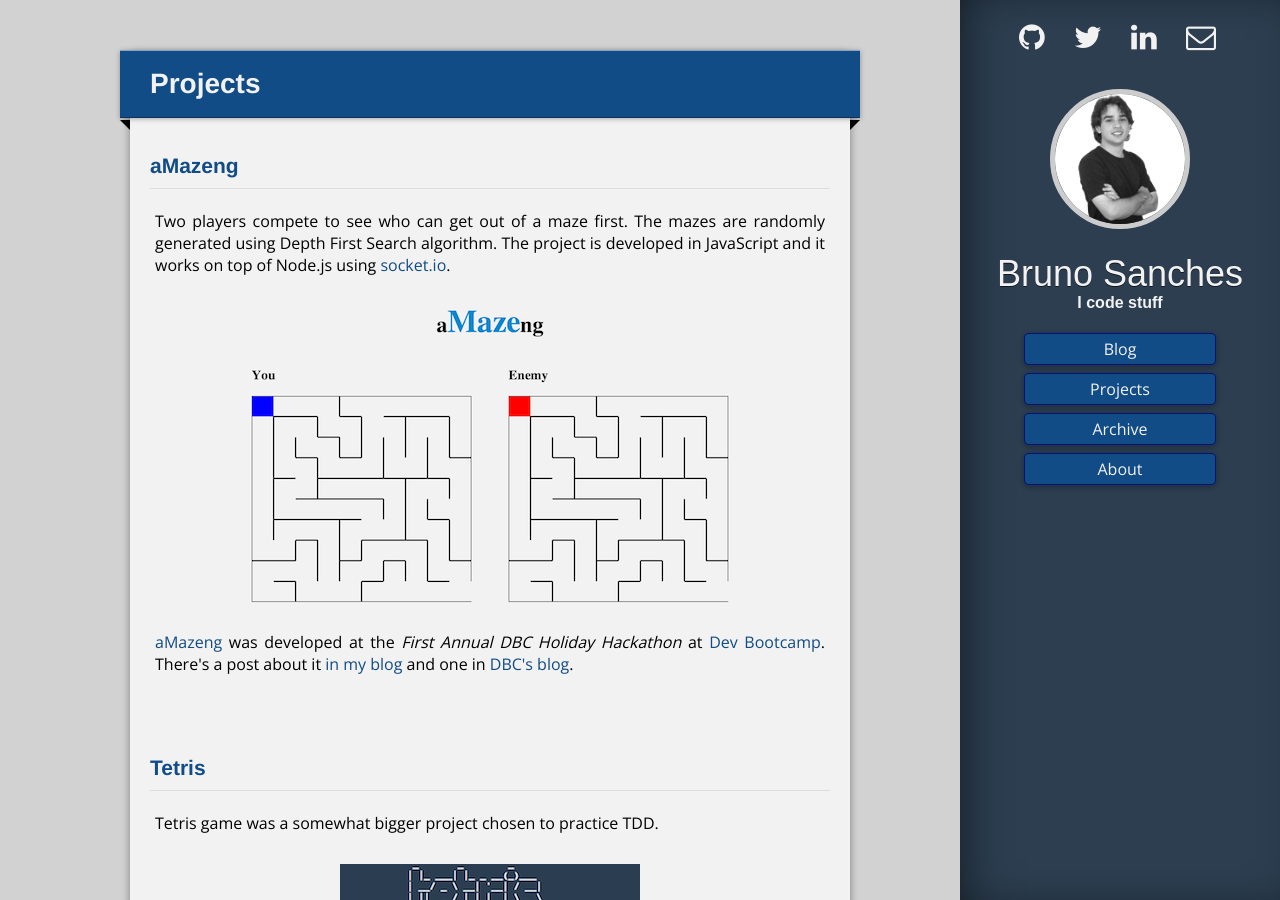
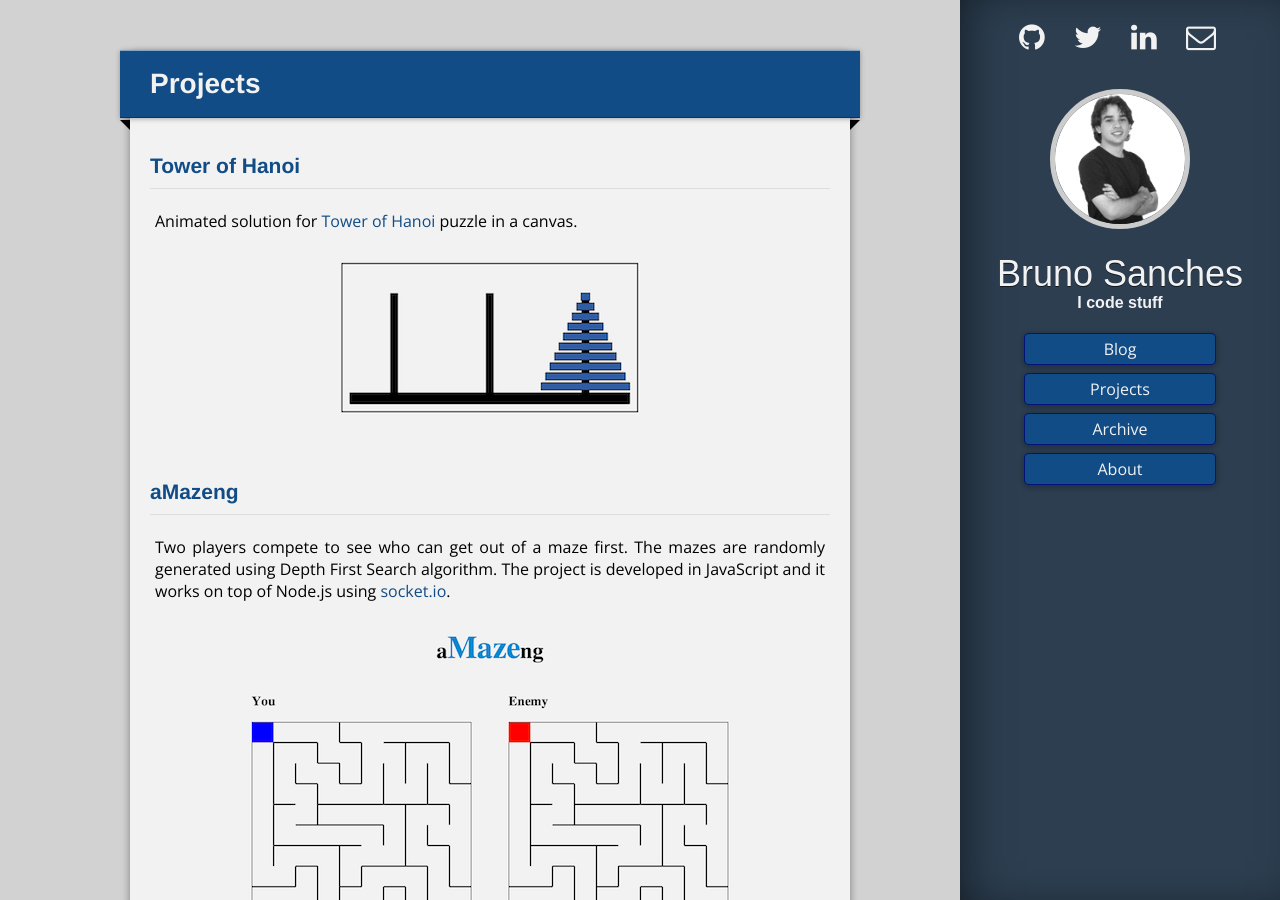
Before and after one commit to brunops/brunops.github.io, a Jekyll site: the page built from projects/index.markdown, in a window 1280 px wide and 900 px high. Built offline with Jekyll 4.4.1, drawn with Linux system fonts in a browser that asks for light colours; some web fonts are replaced; Markdown is read by kramdown in place of the engine named in the settings.

Commit message:
Add Tower of Hanoi in Projects list

```diff
--- a/projects/index.markdown
+++ b/projects/index.markdown
@@ -4,6 +4,17 @@ title: Projects
 ---
 
 <ul class="list projects-list">
+  <!-- Tower of Hanoi -->
+  <li class="list-item">
+    <header class="list-item-header">
+      <h2 class="list-item-title"><a href="/projects/tower-of-hanoi">Tower of Hanoi</a></h2>
+    </header>
+    <div class="list-item-content">
+      <p>Animated solution for <a href="http://en.wikipedia.org/wiki/Tower_of_Hanoi" target="_blank">Tower of Hanoi</a> puzzle in a canvas.</p>
+      <a href="/projects/tower-of-hanoi"><img alt="Bouncing Balls" src="/assets/images/tower-of-hanoi.png"></a>
+    </div>
+  </li>
+
   <!-- aMazeng -->
   <li class="list-item">
     <header class="list-item-header">
```
